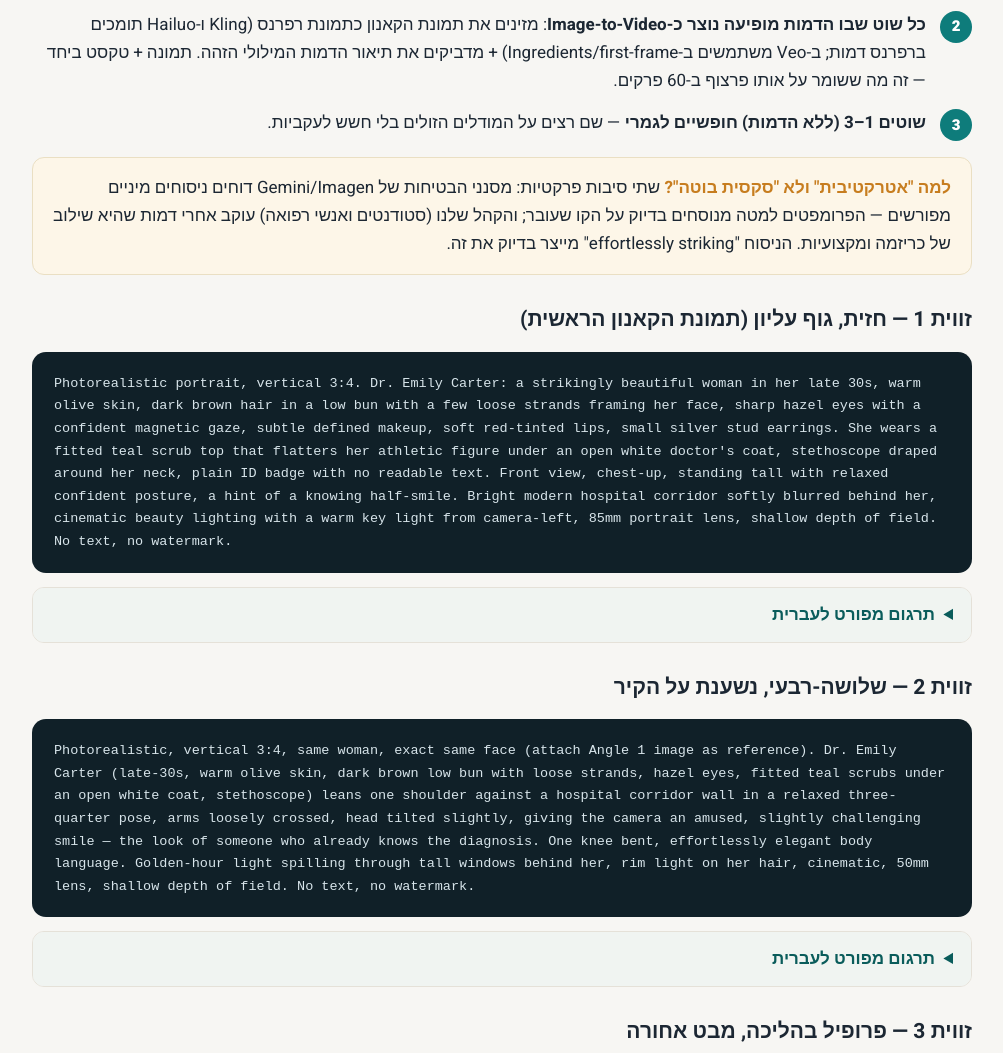
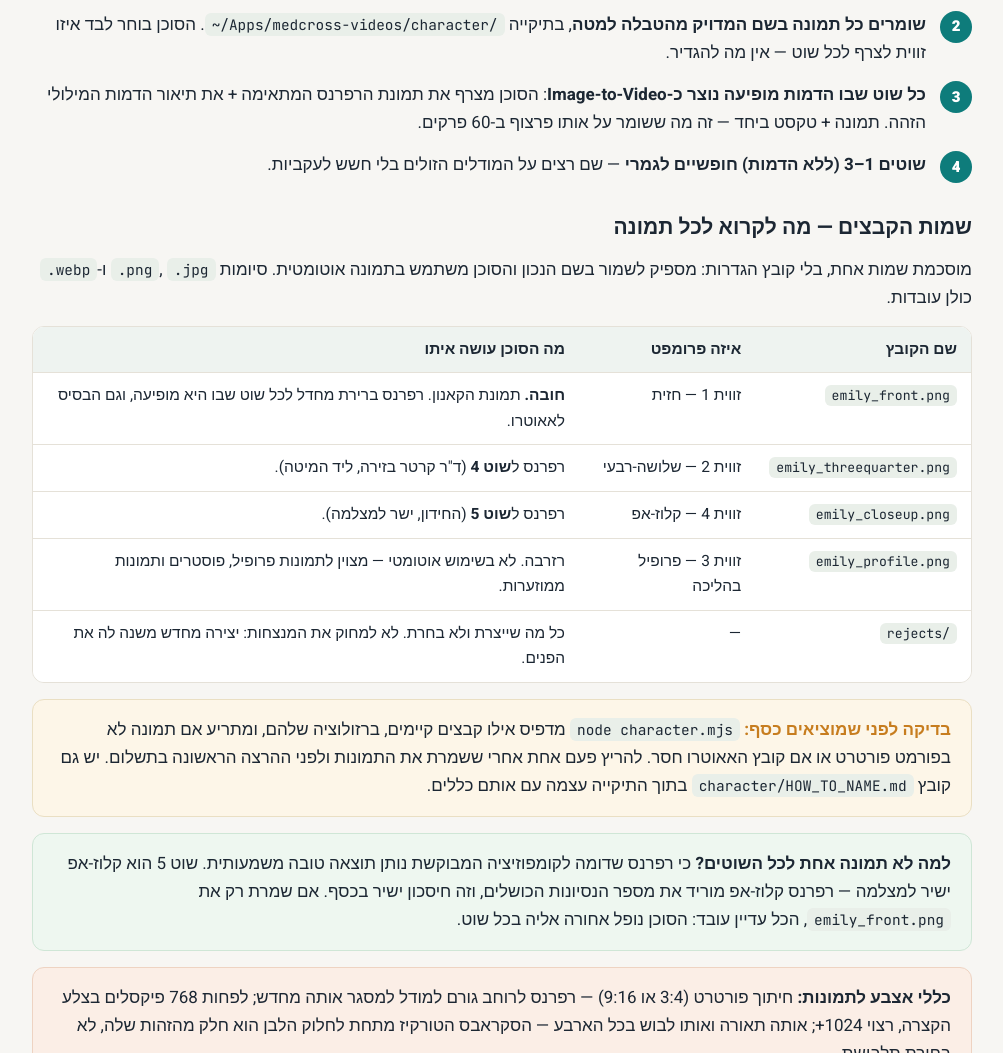
Before and after one commit to yoavtoren/yoavtoren.github.io, a plain HTML site: page medcross-growth/index.html in a window 1280 px wide. Shown: the part 3060-4113 px from the top of the page, without its empty margins (138-1141 px from the left). Drawn offline with Linux system fonts and the light colour scheme.

Commit message:
Character reference naming convention: per-angle files picked automatically per shot
Co-Authored-By: Claude Fable 5 <noreply@anthropic.com>

```diff
--- a/medcross-growth/index.html
+++ b/medcross-growth/index.html
@@ -157,29 +157,44 @@ footer{border-top:1px solid var(--line);padding-top:28px;color:var(--muted);font
 
   <h3>איך שומרים על עקביות דמות בין סרטונים</h3>
   <div class="step"><div class="n">1</div><div><strong>מייצרים את 4 הסטילסים למטה באותה שיחת Gemini</strong> (Imagen / Nano Banana, כלול במנוי Pro שלך — 0 ₪): מפיקים את זווית 1, ואז לכל זווית נוספת מצרפים את התמונה הראשונה לפרומפט ומוסיפים "same woman, exact same face". בוחרים את הסט הטוב ביותר ושומרים כ"קאנון".</div></div>
-  <div class="step"><div class="n">2</div><div><strong>כל שוט שבו הדמות מופיעה נוצר כ-Image-to-Video</strong>: מזינים את תמונת הקאנון כתמונת רפרנס (Kling ו-Hailuo תומכים ברפרנס דמות; ב-Veo משתמשים ב-Ingredients/first-frame) + מדביקים את תיאור הדמות המילולי הזהה. תמונה + טקסט ביחד — זה מה ששומר על אותו פרצוף ב-60 פרקים.</div></div>
-  <div class="step"><div class="n">3</div><div><strong>שוטים 1–3 (ללא הדמות) חופשיים לגמרי</strong> — שם רצים על המודלים הזולים בלי חשש לעקביות.</div></div>
+  <div class="step"><div class="n">2</div><div><strong>שומרים כל תמונה בשם המדויק מהטבלה למטה</strong>, בתיקייה <code class="inline">~/Apps/medcross-videos/character/</code>. הסוכן בוחר לבד איזו זווית לצרף לכל שוט — אין מה להגדיר.</div></div>
+  <div class="step"><div class="n">3</div><div><strong>כל שוט שבו הדמות מופיעה נוצר כ-Image-to-Video</strong>: הסוכן מצרף את תמונת הרפרנס המתאימה + את תיאור הדמות המילולי הזהה. תמונה + טקסט ביחד — זה מה ששומר על אותו פרצוף ב-60 פרקים.</div></div>
+  <div class="step"><div class="n">4</div><div><strong>שוטים 1–3 (ללא הדמות) חופשיים לגמרי</strong> — שם רצים על המודלים הזולים בלי חשש לעקביות.</div></div>
+
+  <h3>שמות הקבצים — מה לקרוא לכל תמונה</h3>
+  <p>מוסכמת שמות אחת, בלי קובץ הגדרות: מספיק לשמור בשם הנכון והסוכן משתמש בתמונה אוטומטית. סיומות <code class="inline">.png</code>, <code class="inline">.jpg</code> ו-<code class="inline">.webp</code> כולן עובדות.</p>
+  <div class="tablewrap"><table>
+    <tr><th>שם הקובץ</th><th>איזה פרומפט</th><th>מה הסוכן עושה איתו</th></tr>
+    <tr><td><code class="inline">emily_front.png</code></td><td>זווית 1 — חזית</td><td><strong>חובה.</strong> תמונת הקאנון. רפרנס ברירת מחדל לכל שוט שבו היא מופיעה, וגם הבסיס לאאוטרו.</td></tr>
+    <tr><td><code class="inline">emily_threequarter.png</code></td><td>זווית 2 — שלושה-רבעי</td><td>רפרנס ל<strong>שוט 4</strong> (ד"ר קרטר בזירה, ליד המיטה).</td></tr>
+    <tr><td><code class="inline">emily_closeup.png</code></td><td>זווית 4 — קלוז-אפ</td><td>רפרנס ל<strong>שוט 5</strong> (החידון, ישר למצלמה).</td></tr>
+    <tr><td><code class="inline">emily_profile.png</code></td><td>זווית 3 — פרופיל בהליכה</td><td>רזרבה. לא בשימוש אוטומטי — מצוין לתמונות פרופיל, פוסטרים ותמונות ממוזערות.</td></tr>
+    <tr><td><code class="inline">rejects/</code></td><td>—</td><td>כל מה שייצרת ולא בחרת. לא למחוק את המנצחות: יצירה מחדש משנה לה את הפנים.</td></tr>
+  </table></div>
+  <div class="hl"><b>בדיקה לפני שמוציאים כסף:</b> <code class="inline">node character.mjs</code> מדפיס אילו קבצים קיימים, ברזולוציה שלהם, ומתריע אם תמונה לא בפורמט פורטרט או אם קובץ האאוטרו חסר. להריץ פעם אחת אחרי ששמרת את התמונות ולפני ההרצה הראשונה בתשלום. יש גם קובץ <code class="inline">character/HOW_TO_NAME.md</code> בתוך התיקייה עצמה עם אותם כללים.</div>
+  <div class="note-ok"><strong>למה לא תמונה אחת לכל השוטים?</strong> כי רפרנס שדומה לקומפוזיציה המבוקשת נותן תוצאה טובה משמעותית. שוט 5 הוא קלוז-אפ ישיר למצלמה — רפרנס קלוז-אפ מוריד את מספר הנסיונות הכושלים, וזה חיסכון ישיר בכסף. אם שמרת רק את <code class="inline">emily_front.png</code>, הכל עדיין עובד: הסוכן נופל אחורה אליה בכל שוט.</div>
+  <div class="note-warn"><strong>כללי אצבע לתמונות:</strong> חיתוך פורטרט (3:4 או 9:16) — רפרנס לרוחב גורם למודל למסגר אותה מחדש; לפחות 768 פיקסלים בצלע הקצרה, רצוי 1024+; אותה תאורה ואותו לבוש בכל הארבע — הסקראבס הטורקיז מתחת לחלוק הלבן הוא חלק מהזהות שלה, לא בחירת תלבושת.</div>
   <div class="hl"><b>למה "אטרקטיבית" ולא "סקסית בוטה"?</b> שתי סיבות פרקטיות: מסנני הבטיחות של Gemini/Imagen דוחים ניסוחים מיניים מפורשים — הפרומפטים למטה מנוסחים בדיוק על הקו שעובר; והקהל שלנו (סטודנטים ואנשי רפואה) עוקב אחרי דמות שהיא שילוב של כריזמה ומקצועיות. הניסוח "effortlessly striking" מייצר בדיוק את זה.</div>
 
-  <h3>זווית 1 — חזית, גוף עליון (תמונת הקאנון הראשית)</h3>
+  <h3>זווית 1 — חזית, גוף עליון <span style="color:var(--muted);font-weight:500;font-size:16px">→ נשמר כ-<code class="inline">emily_front.png</code> (חובה)</span></h3>
   <pre class="prompt" dir="ltr"><code>Photorealistic portrait, vertical 3:4. Dr. Emily Carter: a strikingly beautiful woman in her late 30s, warm olive skin, dark brown hair in a low bun with a few loose strands framing her face, sharp hazel eyes with a confident magnetic gaze, subtle defined makeup, soft red-tinted lips, small silver stud earrings. She wears a fitted teal scrub top that flatters her athletic figure under an open white doctor's coat, stethoscope draped around her neck, plain ID badge with no readable text. Front view, chest-up, standing tall with relaxed confident posture, a hint of a knowing half-smile. Bright modern hospital corridor softly blurred behind her, cinematic beauty lighting with a warm key light from camera-left, 85mm portrait lens, shallow depth of field. No text, no watermark.</code></pre>
   <details><summary>תרגום מפורט לעברית</summary><div class="trans">
     <p>פורטרט פוטוריאליסטי, אנכי 3:4. ד"ר אמילי קרטר: אישה יפה באופן בולט בסוף שנות ה-30, עור זית חם, שיער חום כהה אסוף בפקעת נמוכה עם קווצות משוחררות שממסגרות את הפנים, עיניים בצבע אגוז חדות עם מבט בטוח ומגנטי, איפור עדין ומוקפד, שפתיים בגוון אדמדם רך, עגילי כסף קטנים. לובשת חולצת סקראבס טורקיז מחויטת שמחמיאה למבנה גוף אתלטי, תחת חלוק לבן פתוח, סטטוסקופ על הצוואר, תג ללא טקסט קריא. מבט חזיתי, מהחזה ומעלה, עמידה זקופה ורגועה, רמז לחצי חיוך יודע. מסדרון בית חולים מודרני ומטושטש ברקע, תאורת יופי קולנועית עם אור מפתח חם משמאל, עדשת 85 מ"מ, עומק שדה רדוד. בלי טקסט, בלי סימן מים.</p>
   </div></details>
 
-  <h3>זווית 2 — שלושה-רבעי, נשענת על הקיר</h3>
+  <h3>זווית 2 — שלושה-רבעי, נשענת על הקיר <span style="color:var(--muted);font-weight:500;font-size:16px">→ נשמר כ-<code class="inline">emily_threequarter.png</code></span></h3>
   <pre class="prompt" dir="ltr"><code>Photorealistic, vertical 3:4, same woman, exact same face (attach Angle 1 image as reference). Dr. Emily Carter (late-30s, warm olive skin, dark brown low bun with loose strands, hazel eyes, fitted teal scrubs under an open white coat, stethoscope) leans one shoulder against a hospital corridor wall in a relaxed three-quarter pose, arms loosely crossed, head tilted slightly, giving the camera an amused, slightly challenging smile — the look of someone who already knows the diagnosis. One knee bent, effortlessly elegant body language. Golden-hour light spilling through tall windows behind her, rim light on her hair, cinematic, 50mm lens, shallow depth of field. No text, no watermark.</code></pre>
   <details><summary>תרגום מפורט לעברית</summary><div class="trans">
     <p>פוטוריאליסטי, אנכי 3:4, אותה אישה, בדיוק אותם פנים (לצרף את תמונת זווית 1 כרפרנס). ד"ר אמילי קרטר (התיאור הקבוע) נשענת בכתף אחת על קיר מסדרון בית החולים בפוזת שלושה-רבעי רגועה, ידיים משולבות ברפיון, ראש מוטה מעט, מחייכת למצלמה חיוך משועשע ומעט מתגרה — מבט של מישהי שכבר יודעת את האבחנה. ברך אחת כפופה, שפת גוף אלגנטית בלי מאמץ. אור שעת זהב נשפך מחלונות גבוהים מאחוריה, תאורת שוליים על השיער, קולנועי, עדשת 50 מ"מ, עומק שדה רדוד. בלי טקסט, בלי סימן מים.</p>
   </div></details>
 
-  <h3>זווית 3 — פרופיל בהליכה, מבט אחורה</h3>
+  <h3>זווית 3 — פרופיל בהליכה, מבט אחורה <span style="color:var(--muted);font-weight:500;font-size:16px">→ נשמר כ-<code class="inline">emily_profile.png</code></span></h3>
   <pre class="prompt" dir="ltr"><code>Photorealistic, vertical 3:4, same woman, exact same face (attach Angle 1 image as reference). Dr. Emily Carter (late-30s, warm olive skin, dark brown low bun with loose strands, hazel eyes, fitted teal scrubs under an open white coat, stethoscope) walks down a sleek hospital corridor in profile, white coat flowing with her stride, caught mid-step glancing back over her shoulder at the camera with a confident spark in her eyes. Dynamic, graceful movement, one loose strand of hair across her cheek. Cool teal corridor tones with warm practical lights, slight motion blur on the background, cinematic tracking-shot feel, 35mm lens. No text, no watermark.</code></pre>
   <details><summary>תרגום מפורט לעברית</summary><div class="trans">
     <p>פוטוריאליסטי, אנכי 3:4, אותה אישה, בדיוק אותם פנים (לצרף את תמונת זווית 1 כרפרנס). ד"ר אמילי קרטר (התיאור הקבוע) צועדת במסדרון בית חולים נקי בצילום פרופיל, החלוק הלבן מתנופף עם הצעד, נתפסת באמצע צעד כשהיא מעיפה מבט לאחור מעבר לכתף אל המצלמה עם ניצוץ בטוח בעיניים. תנועה דינמית וחיננית, קווצת שיער משוחררת על הלחי. גוני טורקיז קרירים במסדרון עם נקודות אור חמות, טשטוש תנועה קל ברקע, תחושת צילום עוקב קולנועי, עדשת 35 מ"מ. בלי טקסט, בלי סימן מים.</p>
   </div></details>
 
-  <h3>זווית 4 — קלוז-אפ, מבט ישיר (לתמונות הפרופיל ברשתות)</h3>
+  <h3>זווית 4 — קלוז-אפ, מבט ישיר <span style="color:var(--muted);font-weight:500;font-size:16px">→ נשמר כ-<code class="inline">emily_closeup.png</code></span></h3>
   <pre class="prompt" dir="ltr"><code>Photorealistic close-up portrait, vertical 3:4, same woman, exact same face (attach Angle 1 image as reference). Dr. Emily Carter (late-30s, warm olive skin, dark brown low bun with loose strands, hazel eyes, teal scrub top, stethoscope just visible at frame bottom): head-and-shoulders close-up, direct eye contact with the camera, chin slightly lowered, a slow confident smile just beginning at the corner of her mouth, one eyebrow minimally raised — magnetic, warm, a little playful. Flawless natural skin texture, catchlights in her eyes, dark blurred clinical background, dramatic soft key light sculpting her cheekbones, 105mm lens. No text, no watermark.</code></pre>
   <details><summary>תרגום מפורט לעברית</summary><div class="trans">
     <p>קלוז-אפ פוטוריאליסטי, אנכי 3:4, אותה אישה, בדיוק אותם פנים (לצרף את תמונת זווית 1 כרפרנס). ד"ר אמילי קרטר (התיאור הקבוע): צילום ראש-וכתפיים, קשר עין ישיר עם המצלמה, סנטר מונמך מעט, חיוך איטי ובטוח שרק מתחיל בזווית הפה, גבה אחת מורמת מינימלית — מגנטית, חמה, קצת שובבה. טקסטורת עור טבעית ומושלמת, נצנוצי אור בעיניים, רקע קליני כהה ומטושטש, אור מפתח רך ודרמטי שמפסל את עצמות הלחיים, עדשת 105 מ"מ. בלי טקסט, בלי סימן מים.</p>
@@ -1891,6 +1906,7 @@ import Replicate from "replicate";
 import "dotenv/config";
 import fs from "node:fs";
 import path from "node:path";
+import { refForShot, resolveSlot } from "./character.mjs";
 
 const replicate = new Replicate({ auth: process.env.REPLICATE_API_TOKEN });
 
@@ -1914,10 +1930,8 @@ const tries = Number(args.tries ?? (args.pass === "draft" ? 3 : 2));
 const outDir = path.join("out", `ep${ep.id}`, args.pass);
 fs.mkdirSync(outDir, { recursive: true });
 
-// canonical character reference image (Angle 1 from your Gemini character sheet)
-const CHARACTER_REF = fs.existsSync("character/emily_canon.png")
-  ? fs.readFileSync("character/emily_canon.png")
-  : null;
+// reference angle per shot; see character.mjs for the naming convention
+if (!resolveSlot("front")) console.warn("! character/emily_front.png missing — run: node character.mjs");
 
 for (const shot of ep.shots.filter(s => wantedShots.includes(s.n))) {
   const hasCharacter = shot.n >= 4;
@@ -1931,8 +1945,8 @@ for (const shot of ep.shots.filter(s => wantedShots.includes(s.n))) {
       duration: 8,
       aspect_ratio: "9:16",
     };
-    if (hasCharacter && CHARACTER_REF && args.pass === "final")
-      input.image = CHARACTER_REF;               // identity lock via reference image
+    const refPath = hasCharacter && args.pass === "final" ? refForShot(shot.n) : null;
+    if (refPath) input.image = fs.readFileSync(refPath);   // identity lock
 
     console.log(`ep${ep.id} shot${shot.n} try${t} → ${model}`);
     try {
@@ -1950,7 +1964,7 @@ for (const shot of ep.shots.filter(s => wantedShots.includes(s.n))) {
 console.log("done. review clips in", outDir);</code></pre>
   <details><summary>הסבר מפורט בעברית — מה הסקריפט עושה</summary><div class="body">
     <p><strong>מבנה:</strong> הסקריפט קורא את <code class="inline">episodes.json</code>, מאתר את הפרק המבוקש, ומפיק כל שוט כקליפ נפרד של 8 שניות ביחס 9:16.</p>
-    <p><strong>שני מסלולים:</strong> במסלול <code class="inline">draft</code> הכל רץ על Seedance Lite הזול (לבדוק שהקומפוזיציה עובדת). במסלול <code class="inline">final</code> — שוטים 1–3 (בלי דמות) על Seedance Pro, ושוטים 4–5 (עם ד"ר אמילי) על Kling עם <strong>תמונת הרפרנס של הדמות</strong> שמוזנת כ-image — זה נועל את הזהות שלה.</p>
+    <p><strong>שני מסלולים:</strong> במסלול <code class="inline">draft</code> הכל רץ על Seedance Lite הזול (לבדוק שהקומפוזיציה עובדת). במסלול <code class="inline">final</code> — שוטים 1–3 (בלי דמות) על Seedance Pro, ושוטים 4–5 (עם ד"ר קרטר) על Kling עם <strong>תמונת הרפרנס המתאימה לזווית</strong> שמוזנת כ-image: שוט 4 מקבל את <code class="inline">emily_threequarter.png</code>, שוט 5 את <code class="inline">emily_closeup.png</code>, ושניהם נופלים אחורה ל-<code class="inline">emily_front.png</code> אם הן לא קיימות — זה נועל את הזהות שלה.</p>
     <p><strong>נסיונות:</strong> ברירת מחדל 3 נסיונות לטיוטה ו-2 לפיינל — בדיוק כמו תחשיב העלויות בסעיף 5. כל קליפ נשמר עם מספר גרסה, ואתה בוחר ידנית את המנצח.</p>
     <p><strong>עמידות:</strong> כישלון של קליפ בודד לא מפיל את כל הריצה — הוא נרשם וממשיכים.</p>
     <p><strong>מבנה episodes.json:</strong> <code class="inline">[{"id":"01","style":"STYLE: cinematic...","shots":[{"n":1,"text":"SHOT 1 / HOOK..."},...]}]</code> — מעתיקים את הטקסטים ישירות מסעיף 6.</p>
@@ -2152,7 +2166,7 @@ launchctl load ~/Library/LaunchAgents/com.medcross.pipeline.plist</code></pre>
   <h3>מה נשאר אנושי — ולמה בכוונה</h3>
   <div class="card">
     <ul>
-      <li><strong>תמונת הקאנון של ד"ר קרטר</strong> — נוצרת פעם אחת ב-Gemini ונשמרת כ-<code class="inline">character/emily_canon.png</code>. כל שוט 4–5 ננעל אליה. בלי הקובץ הזה הפרצוף שלה זז בין פרקים, ואז אין סדרה.</li>
+      <li><strong>תמונות הרפרנס של ד"ר קרטר</strong> — נוצרות פעם אחת ב-Gemini ונשמרות בתיקייה <code class="inline">character/</code> בשמות מסעיף 3. הסוכן בוחר לבד את הזווית המתאימה לכל שוט. לוודא עם <code class="inline">node character.mjs</code>. בלי הקבצים האלה הפרצוף שלה זז בין פרקים, ואז אין סדרה.</li>
       <li><strong>קובץ האאוטרו</strong> — <code class="inline">assets/outro_master.mp4</code>, גם הוא חד-פעמי.</li>
       <li><strong>שוטי ההוק בחינם</strong> — אפשר להפיק ידנית במכסת Gemini ולשמור כ-<code class="inline">out/epNN/final/shot1_WIN.mp4</code>; הסוכן מזהה קובץ קיים ולא מפיק אותו בתשלום. זה חוסך כשליש מעלות הפרק.</li>
       <li><strong>ההחלטה השבועית</strong> — איזו סדרה להמשיך ואיזו לעצור. את זה שום סקריפט לא יעשה במקומך, וזו ההחלטה היחידה שבאמת מזיזה את המספרים.</li>
```
